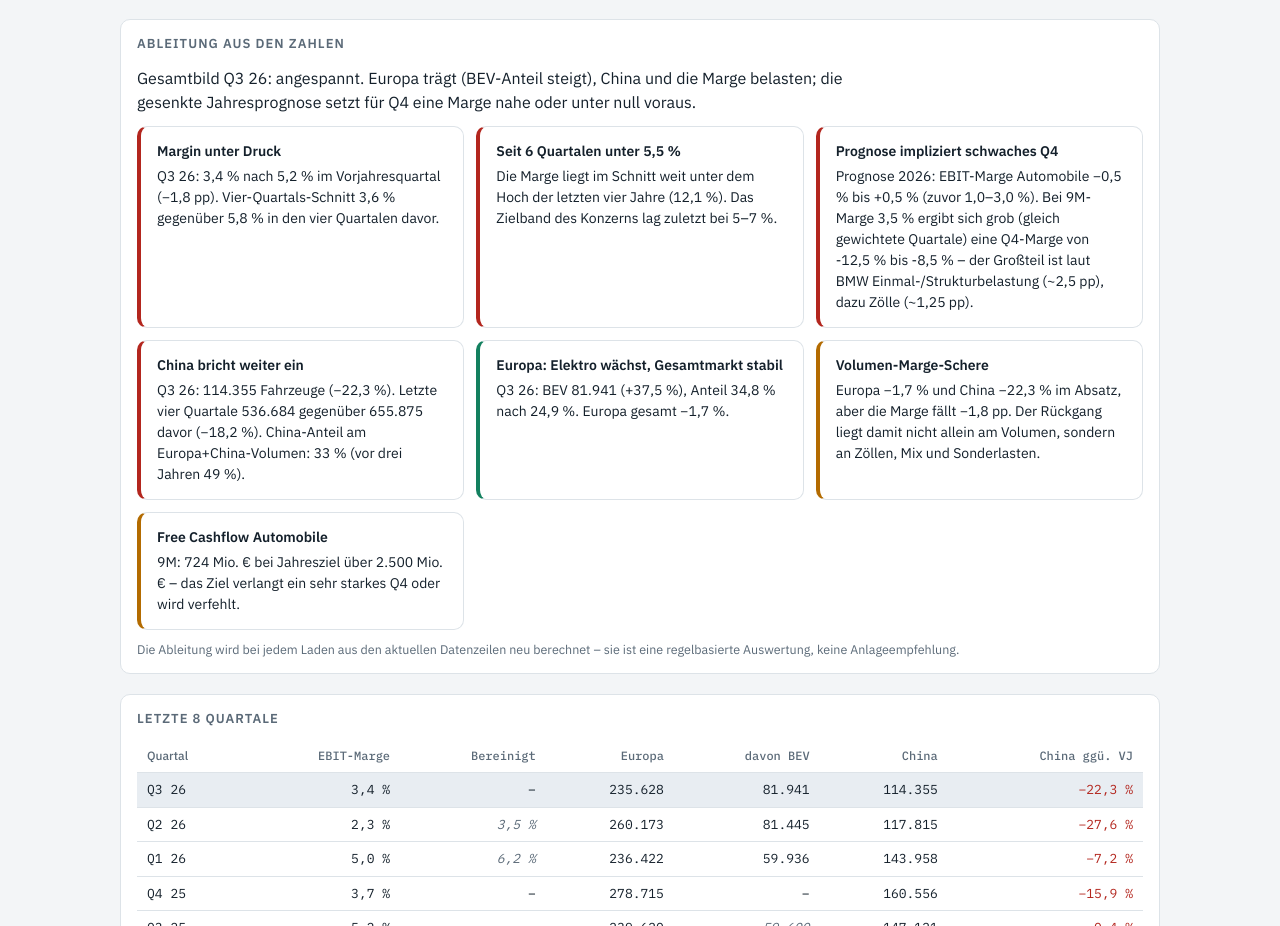
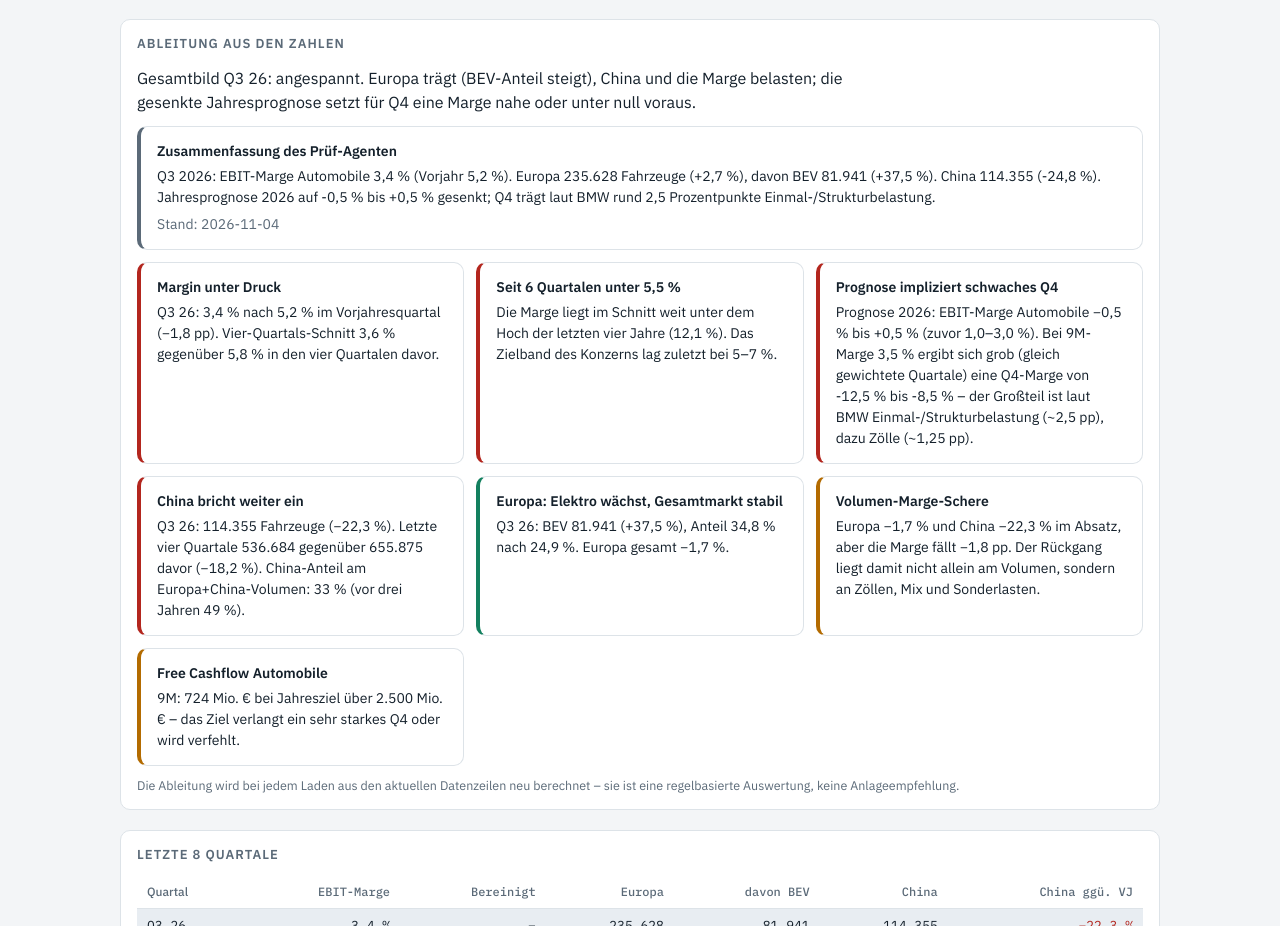
Before and after one commit to olga-wiz/bmw-tracker-data, a plain HTML site: page index.html in a window 1280 px wide. Shown: the part 826-1752 px from the top of the page. Drawn offline with nearby package versions, Linux system fonts and the light colour scheme.

Commit message:
Show agent summary in app; add summary to data.json

```diff
--- a/data.json
+++ b/data.json
@@ -336,5 +336,7 @@
    "euBev": 81941,
    "bevEst": false
   }
- ]
+ ],
+ "summary": "Q3 2026: EBIT-Marge Automobile 3,4 % (Vorjahr 5,2 %). Europa 235.628 Fahrzeuge (+2,7 %), davon BEV 81.941 (+37,5 %). China 114.355 (-24,8 %). Jahresprognose 2026 auf -0,5 % bis +0,5 % gesenkt; Q4 trägt laut BMW rund 2,5 Prozentpunkte Einmal-/Strukturbelastung.",
+ "summaryDate": "2026-11-04"
 }
--- a/index.html
+++ b/index.html
@@ -84,6 +84,7 @@ body{margin:0}
   <section class="panel">
     <h2>Ableitung aus den Zahlen</h2>
     <p class="verdict" id="verdict"></p>
+    <div class="card" id="agentsum" hidden style="margin:0 0 12px"><h3>Zusammenfassung des Prüf-Agenten</h3><p id="agentsumtxt"></p><p class="note" id="agentsumdate" style="margin-top:6px"></p></div>
     <div class="ins" id="insights"></div>
     <p class="note">Die Ableitung wird bei jedem Laden aus den aktuellen Datenzeilen neu berechnet – sie ist eine regelbasierte Auswertung, keine Anlageempfehlung.</p>
   </section>
@@ -262,6 +263,8 @@ function applyRemote(d){
   BASE=d.quarters.map(function(x){return Object.assign({},x,{id:x.y+'-'+x.q})});
   meta=Object.assign({},META,{published:d.updated||META.published,source:d.source||META.source,
     guidance:Object.assign({},META.guidance,d.guidance||{}),fcfTarget:d.fcfTarget||META.fcfTarget,fcfYtd:d.fcfYtd||META.fcfYtd});
+  var sm=document.getElementById('agentsum');
+  if(d.summary){document.getElementById('agentsumtxt').textContent=d.summary;document.getElementById('agentsumdate').textContent='Stand: '+(d.summaryDate||d.updated||'');sm.hidden=false}
   merge(load());renderAll();return true;
 }
 function setSrc(t){var el=document.getElementById('src');if(el)el.textContent=t}
```
